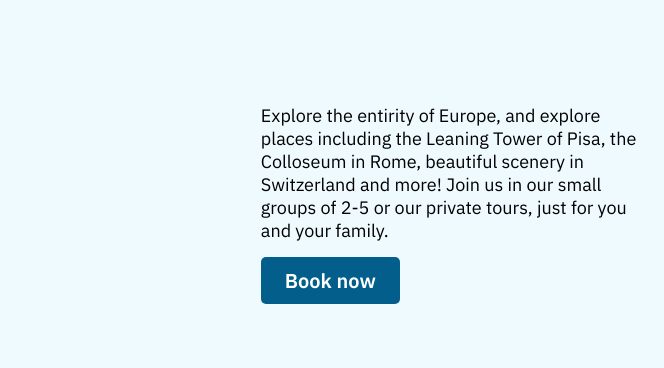
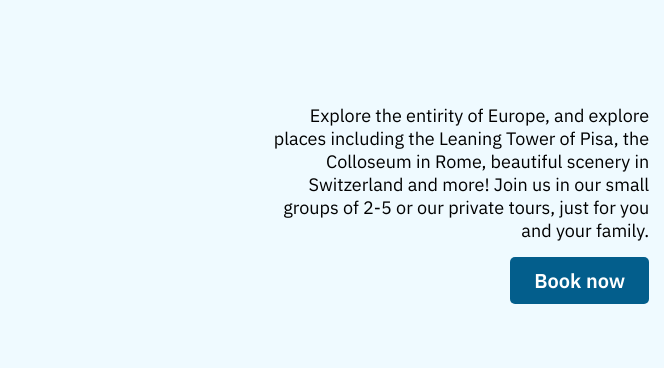
Before and after one commit to SahasTechnologies/Travel-agency-fake-site, a plain HTML site: page index.html in a window 1280 px wide. Shown: the part 599-967 px from the top of the page, 0-664 px from the left. Drawn offline with Linux system fonts and the light colour scheme; grey boxes are pictures that could not be loaded.

Commit message:
me love animations

```diff
--- a/index.html
+++ b/index.html
@@ -43,7 +43,7 @@
         </div>
 
         <div class="card">
-            <div class="text">
+            <div class="text text-right"> <!-- wow multiple classes now! (bc the text gooing under image on animation)-->
                 <p>
                 Explore the entirity of Europe, and explore places including the Leaning Tower of Pisa,
                 the Colloseum in Rome, beautiful scenery in Switzerland and more! Join us in our small groups of 2-5
@@ -74,7 +74,7 @@
         </div>
 
         <footer>
-            <div id="footer">
+            <div>
             <p id="footer-text">What are you waiting for? Contact us today at email@email.email or call us on 0123456789 to Book
                 world class tours all around the world!
             </p>
--- a/styles.css
+++ b/styles.css
@@ -99,6 +99,19 @@ figcaption {
     flex-direction: column;
     align-items: flex-start;
     gap: 15px;
+    font-size: 16px;
+    transition: transform 0.3s ease;
+    transform-origin: left center; /* this just means start fromo the left */
+}
+
+.text:hover {
+    transform: scale(1.125); /* so it goes to 18px */
+}
+
+.text-right {
+    align-items: flex-end;
+    text-align: right;
+    transform-origin: right center; /* so it doesnt zoom into the image */
 }
 
 .card button {
@@ -112,13 +125,16 @@ figcaption {
     font-weight: 600;
     cursor: pointer;
     transition: background-color 0.3s ease;
+    transition: border-radius 0.2s ease-in-out;
 }
 
 .card button:hover {
     background-color: #024a6e;
+    border-radius: 30px;
 }
 
-#footer {
+footer {
+    margin-top: 20px;
     background-color: #91d8fb;
     color: #035e8c;
     border-radius: 5px;
```
